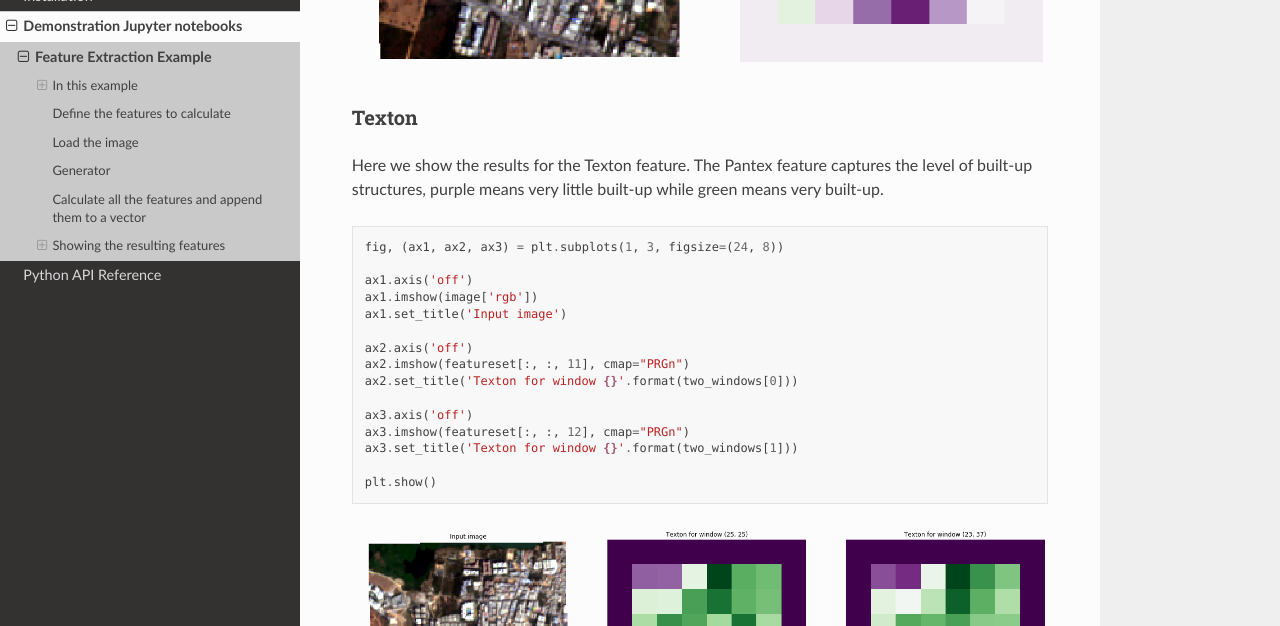
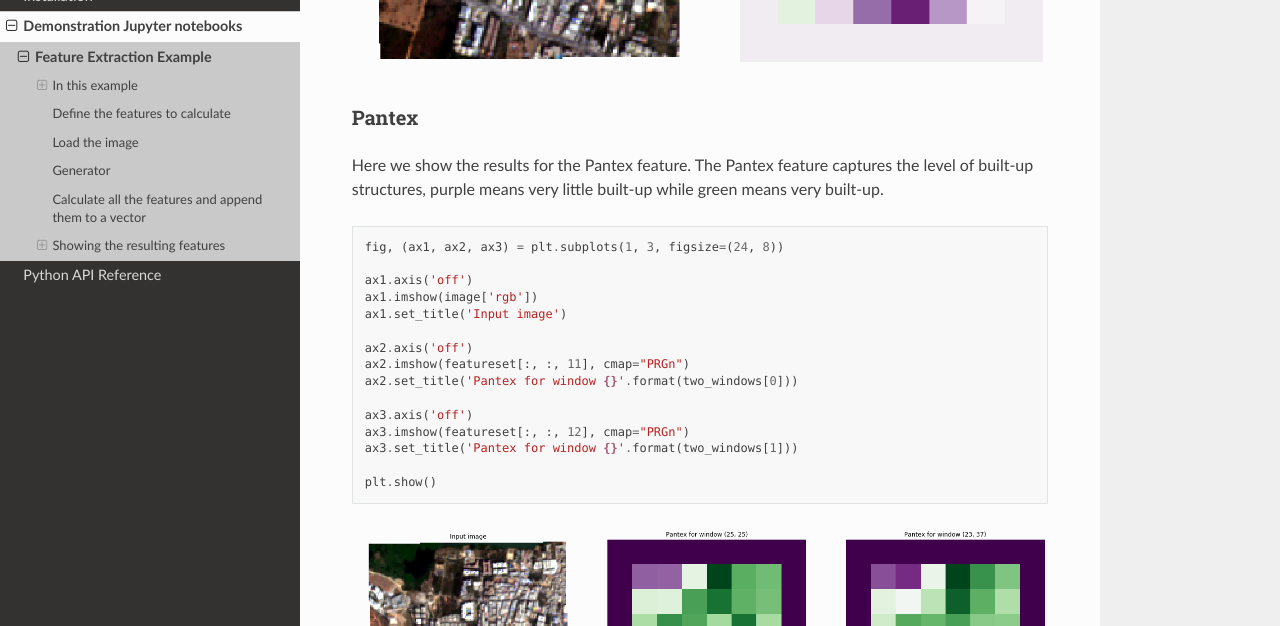
Before and after one commit to DynaSlum/satsense, a Sphinx documentation site: the page built from doc/notebooks/feature_extraction.rst, in a window 1280 px wide and 900 px high, scrolled down 5929 px. Shown: the part 156-782 px from the top of the window. Built offline with Sphinx 7.4.7 and the Read the Docs theme 2.0.0, drawn with Linux system fonts in a browser that asks for light colours; formulas are drawn with MathJax 3.

Commit message:
update documentation and pantex image

```diff
--- a/doc/notebooks/feature_extraction.rst
+++ b/doc/notebooks/feature_extraction.rst
@@ -285,10 +285,10 @@ means a lot of vegetation.
 .. image:: feature_extraction_files/feature_extraction_13_0.png
 
 
-Texton
+Pantex
 ^^^^^^
 
-Here we show the results for the Texton feature. The Pantex feature
+Here we show the results for the Pantex feature. The Pantex feature
 captures the level of built-up structures, purple means very little
 built-up while green means very built-up.
 
@@ -302,11 +302,11 @@ built-up while green means very built-up.
 
     ax2.axis('off')
     ax2.imshow(featureset[:, :, 11], cmap="PRGn")
-    ax2.set_title('Texton for window {}'.format(two_windows[0]))
+    ax2.set_title('Pantex for window {}'.format(two_windows[0]))
 
     ax3.axis('off')
     ax3.imshow(featureset[:, :, 12], cmap="PRGn")
-    ax3.set_title('Texton for window {}'.format(two_windows[1]))
+    ax3.set_title('Pantex for window {}'.format(two_windows[1]))
 
     plt.show()
 
```
Also changed, not shown: doc/notebooks/feature_extraction_files/feature_extraction_15_0.png.
